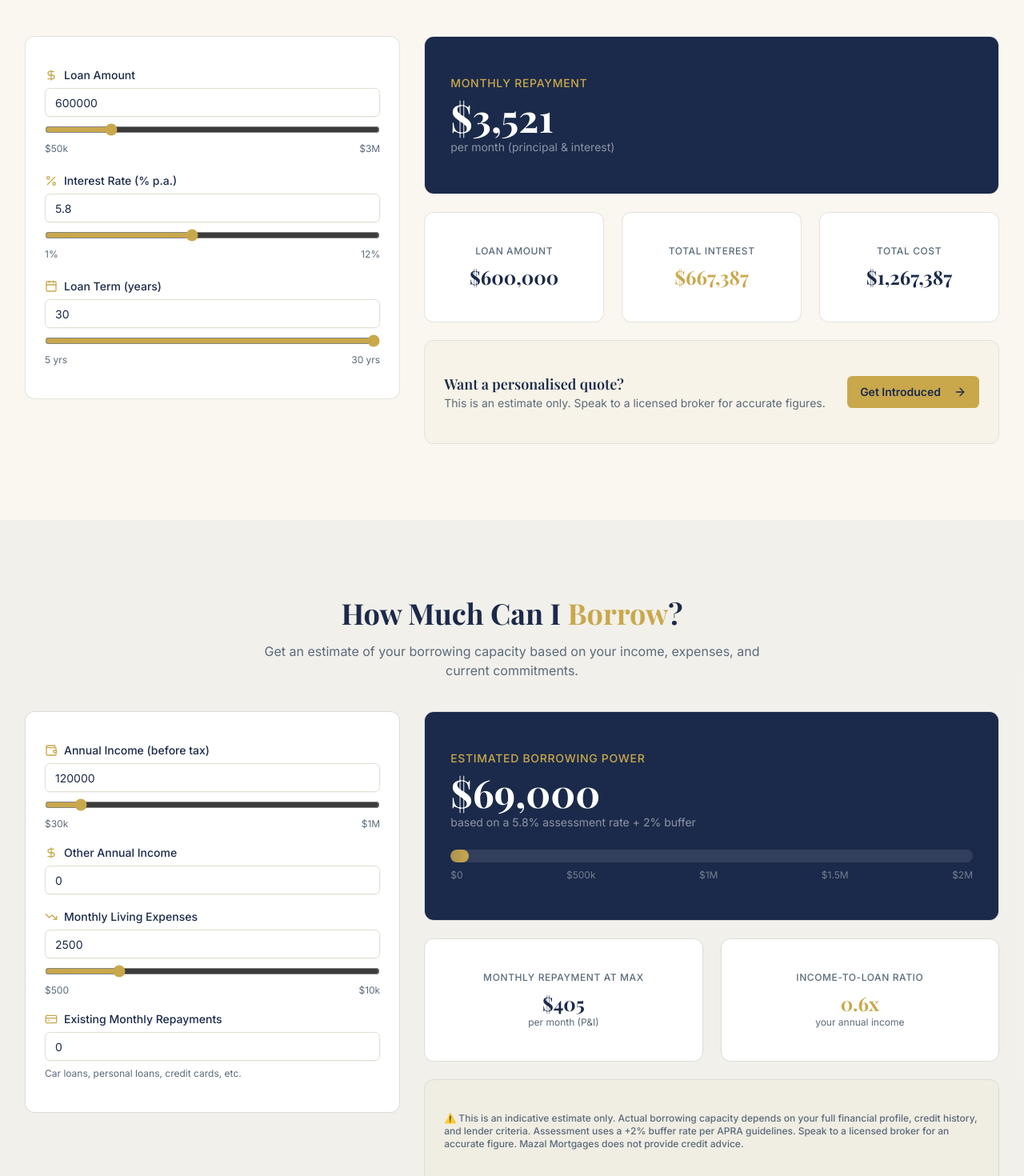
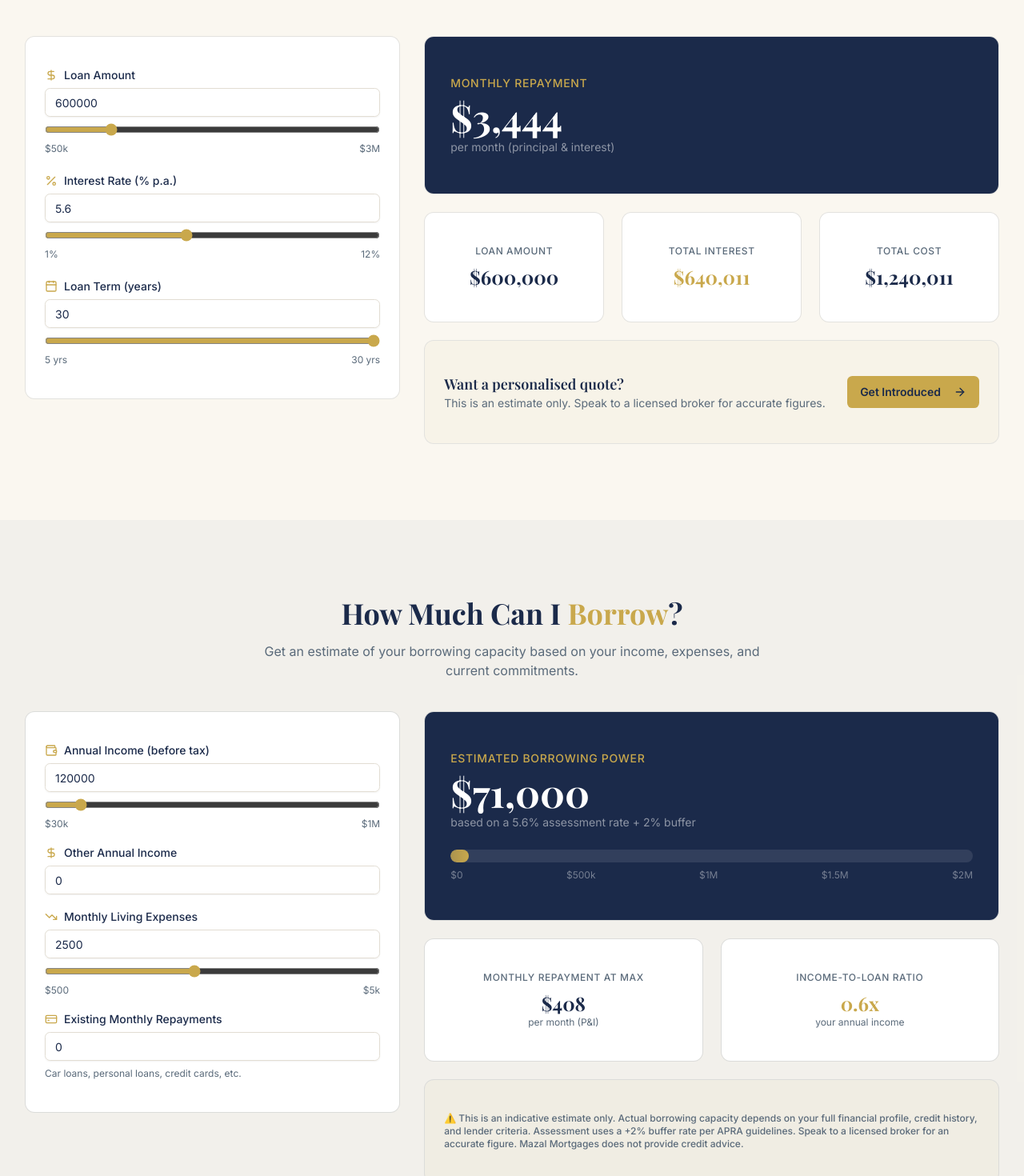
Before and after one commit to bennyblair/mazal-mortages, a Next.js app: page /calculator in a window 1280 px wide. Shown: the part 427-1897 px from the top of the page at 80% size. Built offline with nearby package versions, Linux system fonts and the light colour scheme; a web font is replaced by a local one.

Commit message:
Lower rate to 5.6%, cap expenses slider at 5k, gold blog card icons

```diff
--- a/src/app/blog/page.tsx
+++ b/src/app/blog/page.tsx
@@ -76,8 +76,8 @@ export default function BlogPage() {
             <Link href={`/blog/${post.slug}`}>
               <Card className="group h-full border-border/60 transition-all hover:border-gold/40 hover:shadow-lg">
                 <CardContent className="flex flex-col gap-4 p-6">
-                  <div className="flex h-48 items-center justify-center rounded-lg bg-gradient-to-br from-navy/5 to-navy/10 transition-colors group-hover:from-gold/5 group-hover:to-gold/10">
-                    <post.icon className="h-16 w-16 text-navy/20 transition-colors group-hover:text-gold/30" />
+                  <div className="flex h-48 items-center justify-center rounded-lg bg-gradient-to-br from-gold/10 to-gold/20 transition-colors group-hover:from-gold/20 group-hover:to-gold/30">
+                    <post.icon className="h-16 w-16 text-gold/50 transition-colors group-hover:text-gold" />
                   </div>
                   <div className="flex items-center gap-3">
                     <Badge variant="secondary" className="text-xs">
--- a/src/app/calculator/page.tsx
+++ b/src/app/calculator/page.tsx
@@ -55,7 +55,7 @@ function calculateBorrowingPower(
 
 export default function CalculatorPage() {
   const [loanAmount, setLoanAmount] = useState(600000);
-  const [interestRate, setInterestRate] = useState(5.8);
+  const [interestRate, setInterestRate] = useState(5.6);
   const [loanTerm, setLoanTerm] = useState(30);
 
   // Borrowing power state
@@ -63,7 +63,7 @@ export default function CalculatorPage() {
   const [otherIncome, setOtherIncome] = useState(0);
   const [monthlyExpenses, setMonthlyExpenses] = useState(2500);
   const [existingRepayments, setExistingRepayments] = useState(0);
-  const [bpRate, setBpRate] = useState(5.8);
+  const [bpRate, setBpRate] = useState(5.6);
   const [bpTerm, setBpTerm] = useState(30);
 
   const results = useMemo(() => {
@@ -337,14 +337,14 @@ export default function CalculatorPage() {
                     value={monthlyExpenses}
                     onChange={(e) => setMonthlyExpenses(Number(e.target.value))}
                     min={0}
-                    max={20000}
+                    max={5000}
                     step={100}
                     className="text-lg"
                   />
                   <input
                     type="range"
                     min={500}
-                    max={10000}
+                    max={5000}
                     step={100}
                     value={monthlyExpenses}
                     onChange={(e) => setMonthlyExpenses(Number(e.target.value))}
@@ -352,7 +352,7 @@ export default function CalculatorPage() {
                   />
                   <div className="flex justify-between text-xs text-muted-foreground">
                     <span>$500</span>
-                    <span>$10k</span>
+                    <span>$5k</span>
                   </div>
                 </div>
 
```
